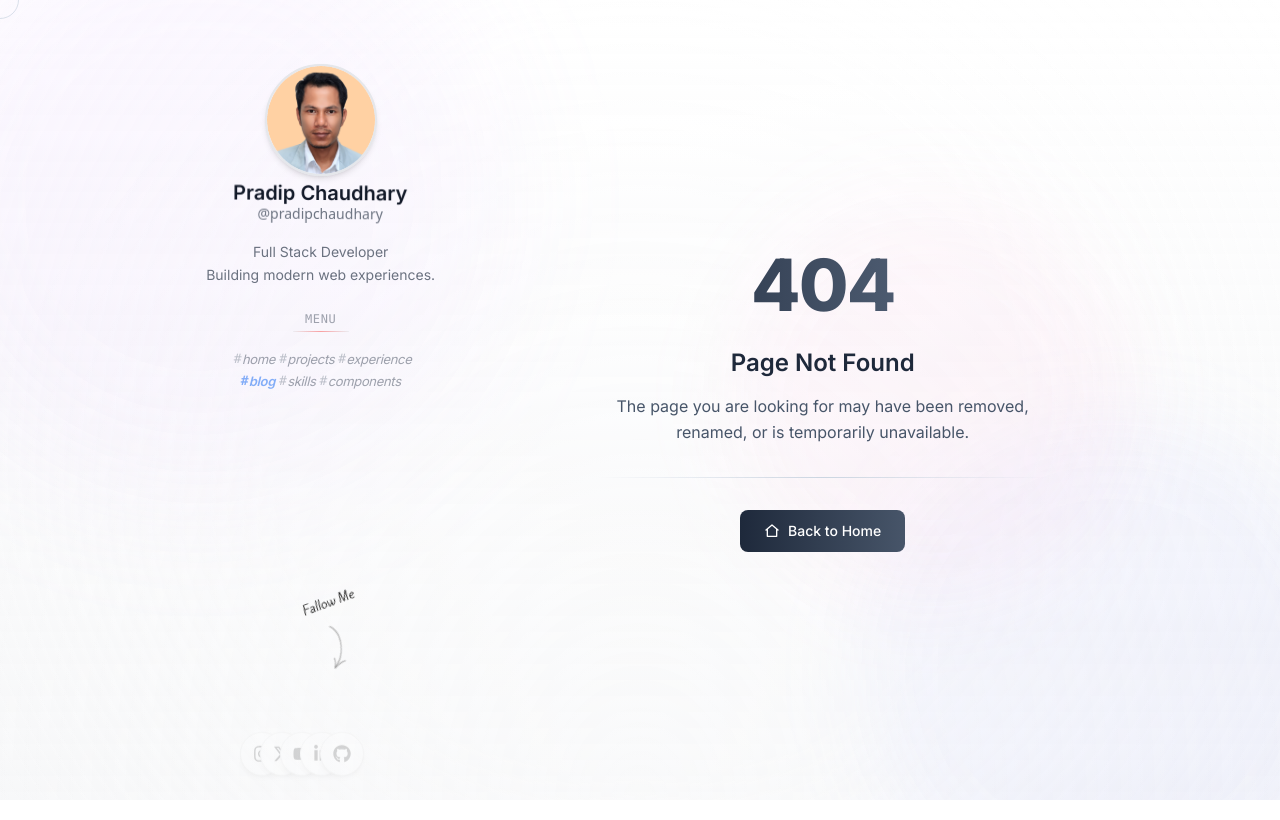
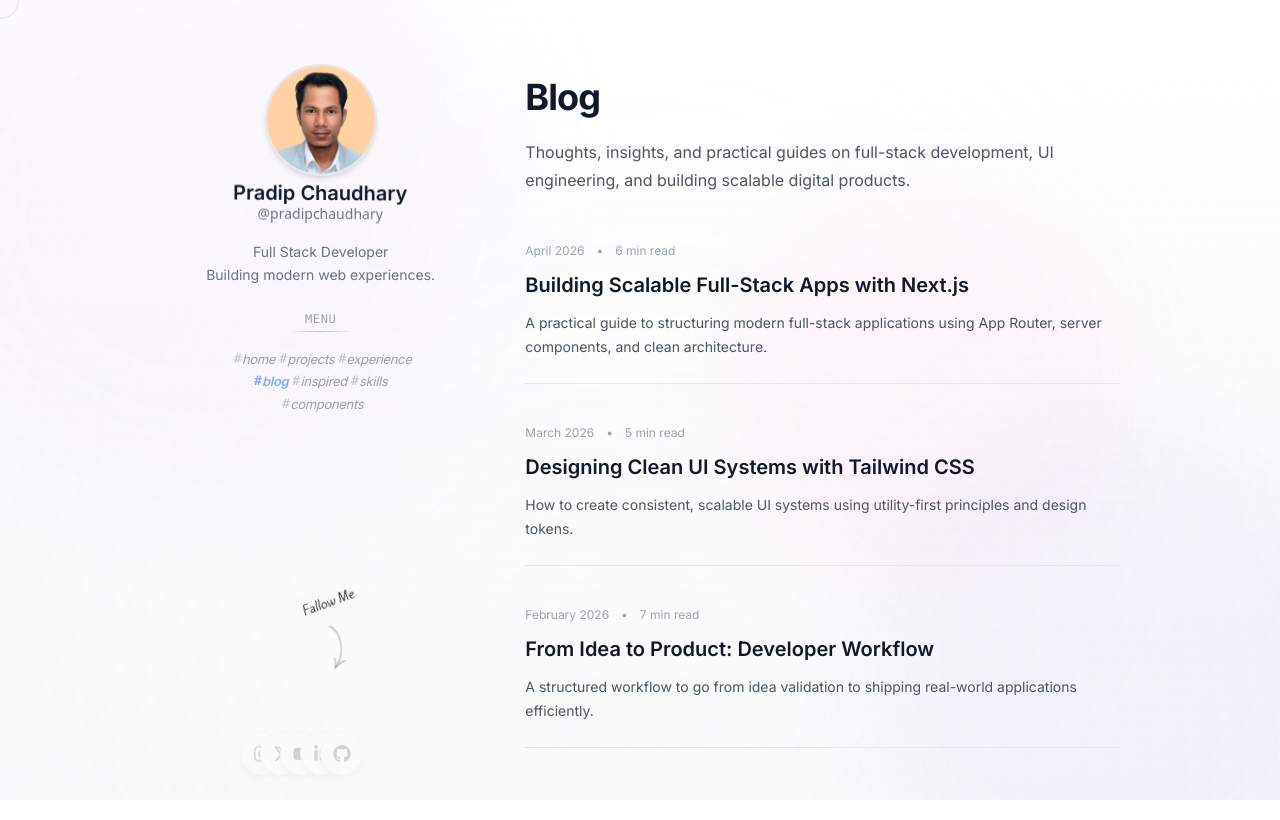
Before and after one commit to pradipchaudhary/portfolio.v3, a Next.js app: page /blog in a window 1280 px wide. Before the commit this address had no page. Built offline with nearby package versions, Linux system fonts and the light colour scheme.

Commit message:
create blog, components pages

```diff
--- /dev/null
+++ b/app/blog/page.tsx
@@ -0,0 +1,90 @@
+"use client";
+
+type Post = {
+  title: string;
+  description: string;
+  date: string;
+  readTime: string;
+  slug: string;
+};
+
+const posts: Post[] = [
+  {
+    title: "Building Scalable Full-Stack Apps with Next.js",
+    description:
+      "A practical guide to structuring modern full-stack applications using App Router, server components, and clean architecture.",
+    date: "April 2026",
+    readTime: "6 min read",
+    slug: "#",
+  },
+  {
+    title: "Designing Clean UI Systems with Tailwind CSS",
+    description:
+      "How to create consistent, scalable UI systems using utility-first principles and design tokens.",
+    date: "March 2026",
+    readTime: "5 min read",
+    slug: "#",
+  },
+  {
+    title: "From Idea to Product: Developer Workflow",
+    description:
+      "A structured workflow to go from idea validation to shipping real-world applications efficiently.",
+    date: "February 2026",
+    readTime: "7 min read",
+    slug: "#",
+  },
+];
+
+export default function BlogPage() {
+  return (
+    <main className="py-18">
+      <header className="mb-12">
+        <h1 className="text-4xl font-bold text-gray-900 tracking-tight">Blog</h1>
+        <p className="mt-4 text-gray-600 max-w-2xl leading-7">
+          Thoughts, insights, and practical guides on full-stack development,
+          UI engineering, and building scalable digital products.
+        </p>
+      </header>
+
+      {/* Blog List */}
+      <div className="space-y-10">
+        {posts.map((post) => (
+          <a
+            key={post.title}
+            href={post.slug}
+            className="group block border-b border-gray-200 pb-6"
+          >
+            {/* Meta */}
+            <div className="flex items-center gap-3 text-xs text-gray-400 mb-2">
+              <span>{post.date}</span>
+              <span>•</span>
+              <span>{post.readTime}</span>
+            </div>
+
+            {/* Title */}
+            <h2 className="text-xl font-semibold text-gray-900 group-hover:text-black transition">
+              {post.title}
+            </h2>
+
+            {/* Description */}
+            <p className="mt-2 text-sm text-gray-600 leading-6 max-w-2xl">
+              {post.description}
+            </p>
+          </a>
+        ))}
+      </div>
+
+      {/* Empty State (Future) */}
+      {posts.length === 0 && (
+        <div className="mt-20 border border-dashed border-gray-300 rounded-xl p-10 text-center bg-gray-50">
+          <p className="text-lg font-medium text-gray-800">
+            ✍️ Writing in progress
+          </p>
+          <p className="mt-3 text-sm text-gray-500">
+            Articles on development, design, and system architecture will be published soon.
+          </p>
+        </div>
+      )}
+    </main>
+  )
+}
--- /dev/null
+++ b/app/components/page.tsx
@@ -0,0 +1,33 @@
+
+export default function ComponentsPage() {
+  return (
+    <section className="py-18">
+      <header className="mb-12">
+        <h1 className="text-4xl font-bold text-gray-900 tracking-tight">
+          Components
+        </h1>
+        <p className="mt-4 text-gray-600 max-w-2xl leading-7">
+          A collection of reusable UI components and design patterns for building consistent and scalable user interfaces.
+        </p>
+      </header>
+
+      {/* Coming Soon Box */}
+      <div className="border border-dashed border-gray-300 rounded-xl p-10 bg-gray-50 mt-16">
+        <p className="text-lg font-medium text-gray-800">
+          🚧 Coming Soon
+        </p>
+
+        <p className="mt-3 text-sm text-gray-500">
+          I'm currently designing and engineering a set of production-ready
+          components. This section will be available soon.
+        </p>
+      </div>
+
+      {/* Optional Hint */}
+      {/* <p className="mt-10 text-xs text-gray-400">
+        Built with Next.js, TypeScript, and Tailwind CSS
+      </p> */}
+
+    </section>
+  )
+}
--- /dev/null
+++ b/app/inspired/page.tsx
@@ -0,0 +1,111 @@
+"use client";
+
+import React from "react";
+
+type LinkItem = {
+  name: string;
+  url: string;
+};
+
+type Section = {
+  title: string;
+  items: LinkItem[];
+};
+
+const sections: Section[] = [
+  {
+    title: "Personal Portfolios (Developers / Designers)",
+    items: [
+      { name: "Manu Arora", url: "https://manuarora.in/" },
+      { name: "Chanh Dai", url: "https://chanhdai.com/" },
+      { name: "Ramx", url: "https://ramx.in/" },
+      { name: "Frostin", url: "https://www.frostin.dev/" },
+      { name: "Ben Martin", url: "https://benrmartin.com/" },
+      { name: "Hrithik", url: "https://devhrithik.vercel.app/" },
+    ],
+  },
+
+  {
+    title: "Additional High-Quality Portfolios",
+    items: [
+      { name: "Brittany Chiang", url: "https://brittanychiang.com/" },
+      { name: "Lee Robinson", url: "https://leerob.io/" },
+      { name: "Jhey Tompkins", url: "https://jhey.dev/" },
+      { name: "Paco", url: "https://www.paco.me/" },
+      { name: "Josh Comeau", url: "https://www.joshwcomeau.com/" },
+      { name: "Alex Carpenter", url: "https://alexcarpenter.me/" },
+    ],
+  },
+
+  {
+    title: "Minimal & Clean Aesthetic Inspiration",
+    items: [
+      { name: "Vercel Design", url: "https://vercel.com/design" },
+      { name: "Linear", url: "https://linear.app/" },
+      // { name: "Superlist", url: "https://superlist.com/" },
+      { name: "Arc", url: "https://arc.net/" },
+      { name: "Framer", url: "https://framer.com/" },
+    ],
+  },
+
+  {
+    title: "Motion & Animation Inspiration",
+    items: [
+      { name: "Lusion", url: "https://lusion.co/" },
+      { name: "Cuberto", url: "https://cuberto.com/" },
+      { name: "Waaark", url: "https://waaark.com/" },
+    ],
+  },
+];
+
+export default function InspirationPage() {
+  return (
+    <main className="py-18">
+      <div className="">
+
+        {/* Header */}
+        <header className="mb-12">
+          <h1 className="text-4xl font-bold text-gray-900 tracking-tight">
+            Inspired By
+          </h1>
+
+          <p className="mt-4 text-gray-600 max-w-2xl leading-7">
+            A curated list of beautiful, modern, clean, and high-quality developer and designer portfolios that influence my UI, animations, and design direction.
+          </p>
+        </header>
+
+        {/* Sections */}
+        <div className="space-y-12">
+          {sections.map((section) => (
+            <section key={section.title}>
+              <h2 className="text-lg font-semibold text-gray-900 mb-4">
+                {section.title}
+              </h2>
+
+              <div className="space-y-2">
+                {section.items.map((item) => (
+                  <a
+                    key={item.url}
+                    href={item.url}
+                    target="_blank"
+                    rel="noopener noreferrer"
+                    className="flex items-center gap-1 text-sm group"
+                  >
+                    <span className="text-gray-700 group-hover:text-black transition">
+                      {item.name}
+                    </span>
+
+                    {/* <span className="text-gray-400 group-hover:text-gray-600 transition -mt-6 w-1 h-1">
+                      ↗
+                    </span> */}
+                  </a>
+                ))}
+              </div>
+            </section>
+          ))}
+        </div>
+
+      </div>
+    </main>
+  );
+}
--- a/app/projects/page.tsx
+++ b/app/projects/page.tsx
@@ -70,8 +70,8 @@ const upcomingIdeas = [
 
 export default function ProjectsPage() {
   return (
-    <main className="min-h-screen">
-      <div className=" py-16">
+    <main className="">
+      <div className="py-18">
 
         {/* Header */}
         <div className="mb-14">
--- a/components/layout/footer/Footer.tsx
+++ b/components/layout/footer/Footer.tsx
@@ -6,10 +6,10 @@ import React from "react";
 const Footer = () => {
   return (
     <footer className="w-full py-6 mt-12 pl-4">
+      <VisitorCounter />
       <p className="text-sm text-gray-500 italic">
         Built with ❤️ by Pradip Chaudhary
       </p>
-      <VisitorCounter />
     </footer>
   );
 };
--- a/components/layout/sidebar/Navbar.tsx
+++ b/components/layout/sidebar/Navbar.tsx
@@ -16,9 +16,10 @@ const Navbar = () => {
     { label: "home", href: "/", id: "home" },
     { label: "projects", href: "/projects", id: "projects" },
     { label: "experience", href: "/#experience", id: "experience" },
-    { label: "blog", href: "/#blog", id: "blog" },
+    { label: "blog", href: "/blog", id: "blog" },
+    { label: "inspired", href: "/inspired", id: "inspired" },
     { label: "skills", href: "/#skills", id: "skills" },
-    { label: "components", href: "/#components", id: "components" },
+    { label: "components", href: "/components", id: "components" },
   ];
 
   useEffect(() => {
--- a/components/sections/experience/Experience.tsx
+++ b/components/sections/experience/Experience.tsx
@@ -48,7 +48,7 @@ const Experience = () => {
   return (
     <motion.section
       id="experience"
-      className="max-w-3xl mx-auto py-6"
+      className="py-18"
       variants={container}
       initial="hidden"
       whileInView="visible"
--- a/components/sections/skills/Skills.tsx
+++ b/components/sections/skills/Skills.tsx
@@ -205,13 +205,14 @@ const Skills = () => {
 
   return (
     <motion.section
-      className="max-w-4xl mx-auto py-16 relative"
+      id="skills"
+      className="py-18 relative"
       variants={container}
       initial="hidden"
       whileInView="visible"
       viewport={{ once: true, margin: "-100px" }}
     >
-      <h2 className="text-2xl font-bold text-gray-900 mb-10 tracking-tight">Skills</h2>
+      <h2 className="text-3xl font-bold text-gray-900 mb-6 tracking-tight">Skills</h2>
 
       <div className="flex flex-wrap gap-4">
         {skills.map((skill, index) => (
--- a/components/ui/VisitorCount.tsx
+++ b/components/ui/VisitorCount.tsx
@@ -14,6 +14,6 @@ export default function VisitorCounter() {
   if (!count) return null;
 
   return (
-    <p className="text-sm text-gray-500 italic py-1">{"You're the "}{count.toLocaleString()}th visitor 🚀</p>
+    <p className="text-sm text-gray-500 italic py-1">{"You're the "}<span className="text-black">{count.toLocaleString()}<sup>th</sup></span> visitor</p>
   );
 }
--- a/styles/globals.css
+++ b/styles/globals.css
@@ -203,7 +203,7 @@ textarea {
 }
 
 .animate-arrow-container {
-    animation: arrowFloat 3s ease-in-out infinite;
+    animation: arrowFloat 3s ease-in-out infinite smooth-fill 10s linear infinite;
 }
 
 /* border animation */
@@ -224,6 +224,12 @@ textarea {
 }
 
 
+/* Signature Style */
+.signature-path {
+    stroke-dasharray: 1000;
+    stroke-dashoffset: 1000;
+    animation: drawSignature 3s ease forwards;
+}
 
 
 /* namaste icon animation */
```
Also changed, not shown: components/ui/FollowMeSocial.tsx (+4 -6 lines), components/ui/Signature.tsx (+1 -1 lines).
